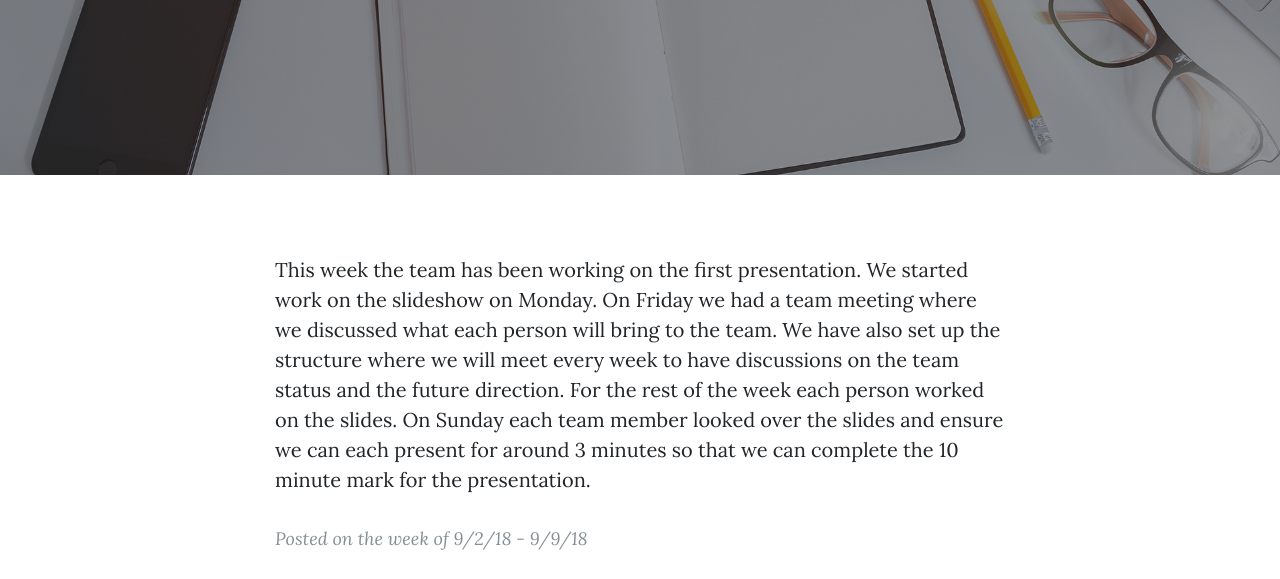
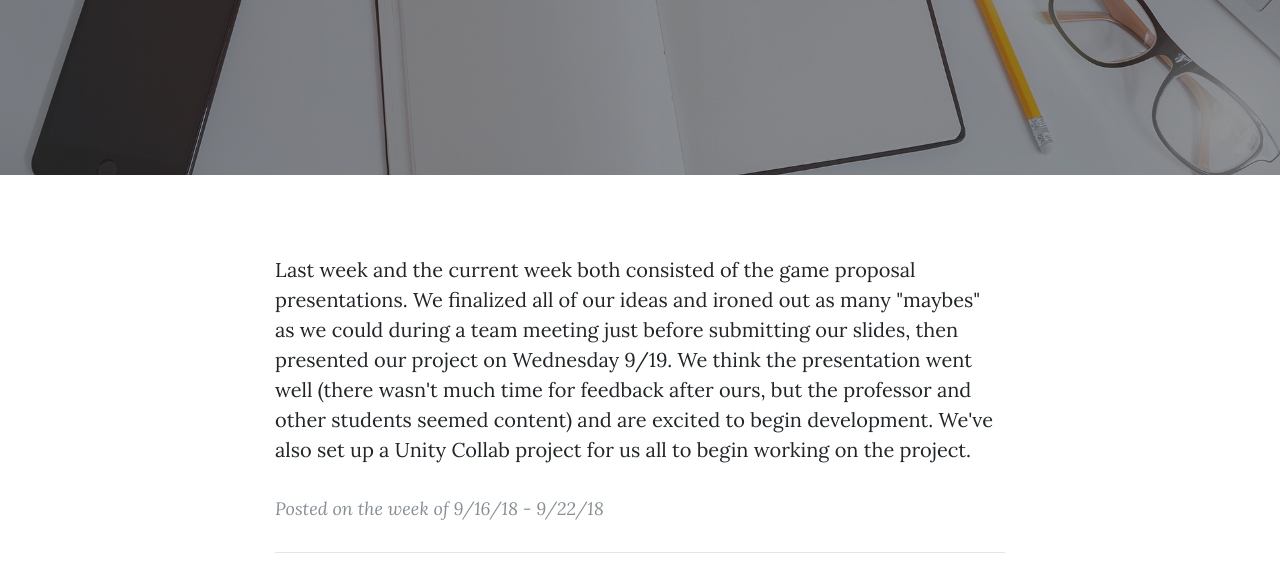
Before and after one commit to Zexdur/Zexdur.github.io, a website: page index.html in a window 1280 px wide. Shown: the part 357-936 px from the top of the page. Drawn offline with nearby package versions, Linux system fonts and the light colour scheme.

Commit message:
9/22
9/22

```diff
--- a/index.html
+++ b/index.html
@@ -52,6 +52,13 @@
     <div class="container">
       <div class="row">
         <div class="col-lg-8 col-md-10 mx-auto">
+		<div class="post-preview">
+              <p class="post-subtitle">
+                Last week and the current week both consisted of the game proposal presentations. We finalized all of our ideas and ironed out as many "maybes" as we could during a team meeting just before submitting our slides, then presented our project on Wednesday 9/19. We think the presentation went well (there wasn't much time for feedback after ours, but the professor and other students seemed content) and are excited to begin development. We've also set up a Unity Collab project for us all to begin working on the project.
+              </p>
+            <p class="post-meta">Posted on the week of 9/16/18 - 9/22/18</p>
+          </div>
+          <hr>
           <div class="post-preview">
               <p class="post-subtitle">
                 This week the team has been working on the first presentation. We started work on the slideshow on Monday. On Friday we had a team meeting where we discussed what each
```
